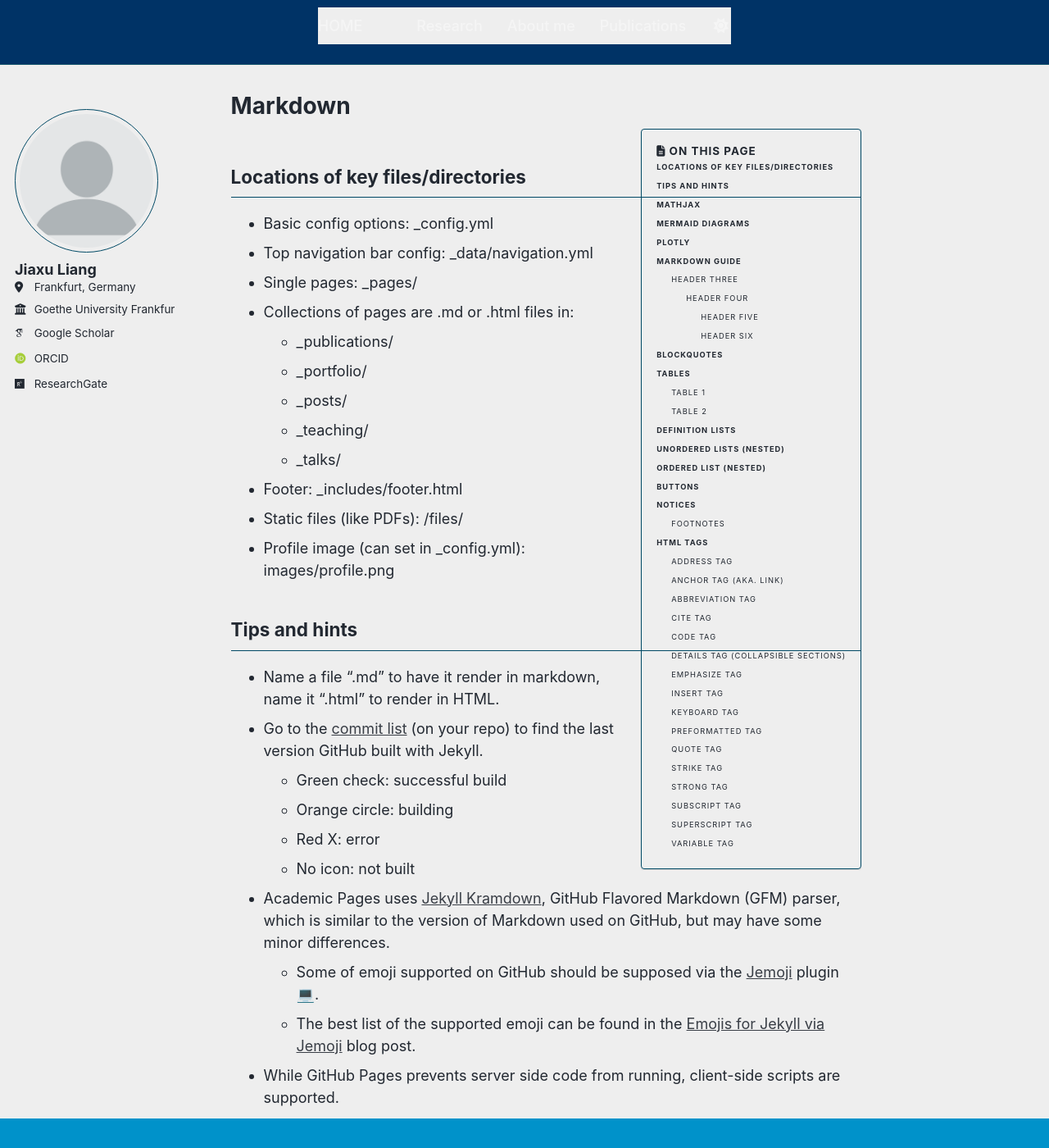
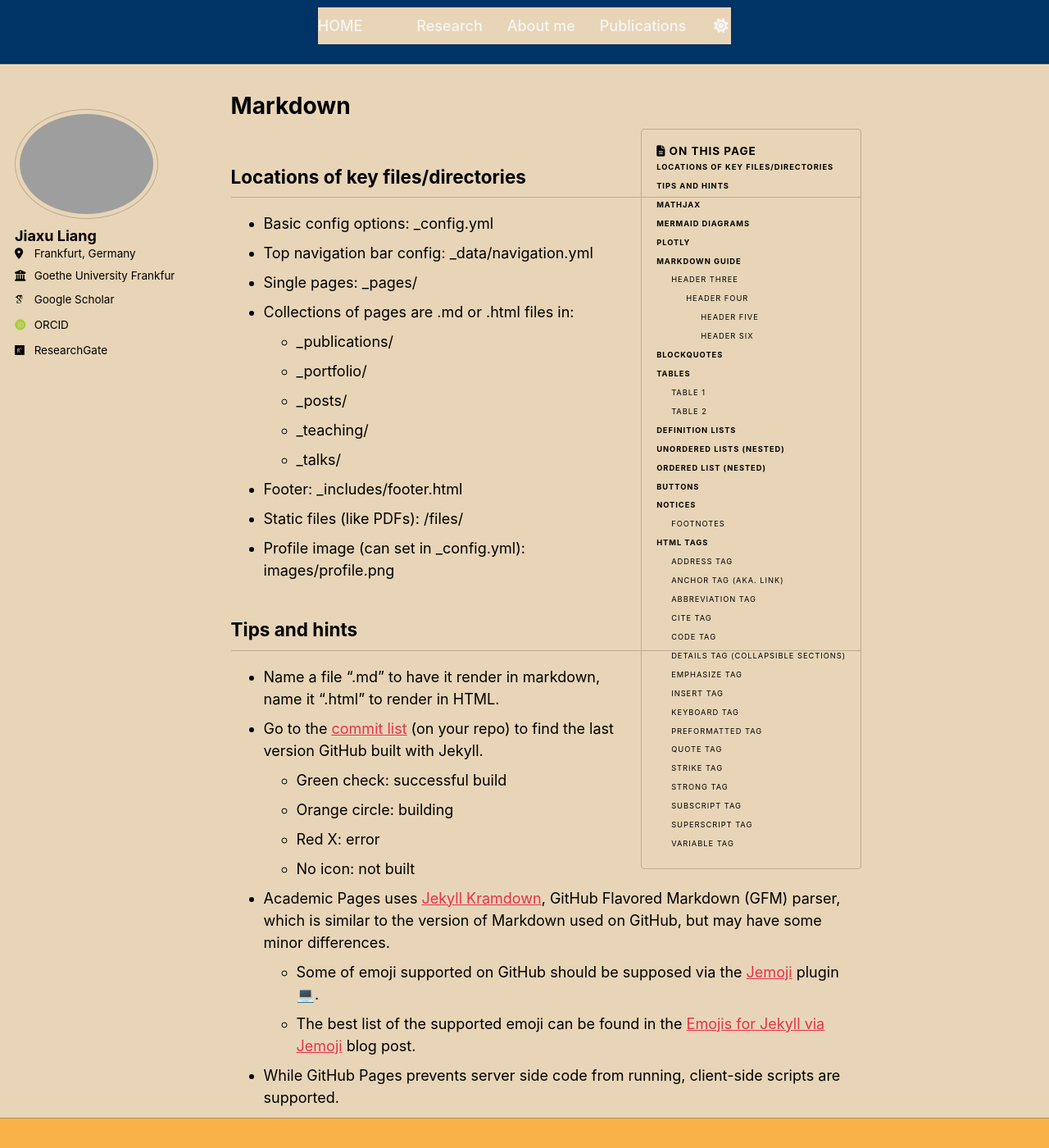
Before and after one commit to liangjiaxu-research/liangjiaxu-research.github.io, a Jekyll site: the page built from _pages/markdown.md, in a window 1280 px wide and 1400 px high. Shown: the whole window at 82% size. Built offline with Jekyll 4.4.1, drawn with Linux system fonts in a browser that asks for light colours; emoji names are drawn with the system emoji font; some web fonts are replaced; a script bundle is joined from its source files by our own code; library files that are not in the unit come from our copies.

Commit message:
Update _config.yml

```diff
--- a/_config.yml
+++ b/_config.yml
@@ -8,7 +8,7 @@
 
 # Basic Site Settings
 locale                   : "en-US"
-site_theme               : "air" # The available themes options are "default", "air", "sunrise", "mint", "dirt" and "contrast"
+site_theme               : "sunrise" # The available themes options are "default", "air", "sunrise", "mint", "dirt" and "contrast"
 title                    : "HOME"
 title_separator          : "-"
 name                     : &name "Jiaxu Liang"
@@ -16,14 +16,14 @@ description              : &description "Carbon chemistry at high pressures"   #
 url                      : https://liangjiaxu-research.github.io # The base hostname & protocol for your site e.g. "https://[your GitHub username].github.io",
                                                            # or if you already have some other page hosted on Github then use "https://[your GitHub username].github.io/[Your Repo Name]"
 baseurl                  : "" # the subpath of your site, e.g. "/blog"
-repository               : "academicpages/academicpages.github.io"
+repository               : "liangjiaxu-research.github.io"
 
 # Site Author - The following control what appear as part of the author content on the side bar.
 #               If a field is blank the icon and link will not appear, otherwise it will be shown.
 #               Additional customization can be done by editing /_includes/author-profile.html
 author:
   # Biographic information
-  avatar           : "profile.png"
+  avatar           : "jiaxu_profile.png"
   name             : "Jiaxu Liang"
   pronouns         : # example: "she/her"
   bio              : #"Carbon chemistry at high pressures"
@@ -34,18 +34,17 @@ author:
 
   # Academic websites
   academia         : # URL
+  googlescholar    : "https://scholar.google.com/citations?user=oD8zFUgAAAAJ&hl"
+  orcid            : "https://orcid.org/0000-0001-9410-9709"
+  researchgate     : "https://www.researchgate.net/profile/Jiaxu-Liang/publications"
   arxiv            : # URL - Update with the correct link to your profile
-  googlescholar    : "https://scholar.google.com/citations?user=oD8zFUgAAAAJ&hl"
   inspire-hep      : # URL
   impactstory      : # URL
-  orcid            : "https://orcid.org/0000-0001-9410-9709"
   semantic         : # URL
   ssrn             : # URL
   pubmed           : #"https://www.ncbi.nlm.nih.gov/pubmed/?term=john+snow"
-  researchgate     : "https://www.researchgate.net/profile/Jiaxu-Liang/publications"
   scopus           : # URL
   zotero           : # URL
-
 
   # Repositories and software development
   bitbucket        : # Username - Update with your username on the site
@@ -56,9 +55,13 @@ author:
   stackoverflow    : # User number or user number and name (i.e., use "1" or "1/jeff-atwood")
 
   # Social media
+  twitter          : # Username for X / Twitter
+  linkedin         : # Username
+  bluesky          : #"bsky.app" # Replace this with you Bluesky username
+  youtube          : # Username
+  facebook         : # Username
+  wikipedia        : # Username
   artstation       : # Username
-  bluesky          : #"bsky.app" # Replace this with you Bluesky username
-  facebook         : # Username
   flickr           : # Username
   foursquare       : # Username
   goodreads        : # Username
@@ -66,7 +69,6 @@ author:
   keybase          : # Username
   instagram        : # Username
   lastfm           : # Username
-  linkedin         : # Username
   mastodon         : # URL
   medium           : # URL
   pinterest        : # Username
@@ -74,12 +76,9 @@ author:
   steam            : # Username
   telegram         : # URL
   tumblr           : # Username
-  twitter          : # Username for X / Twitter
   vine             : # Username
   weibo            : # Username
-  wikipedia        : # Username
   xing             : # Username
-  youtube          : # Username
   zhihu            : # Username
 
 # Publication Category - The following the list of publication categories and their headings
```
